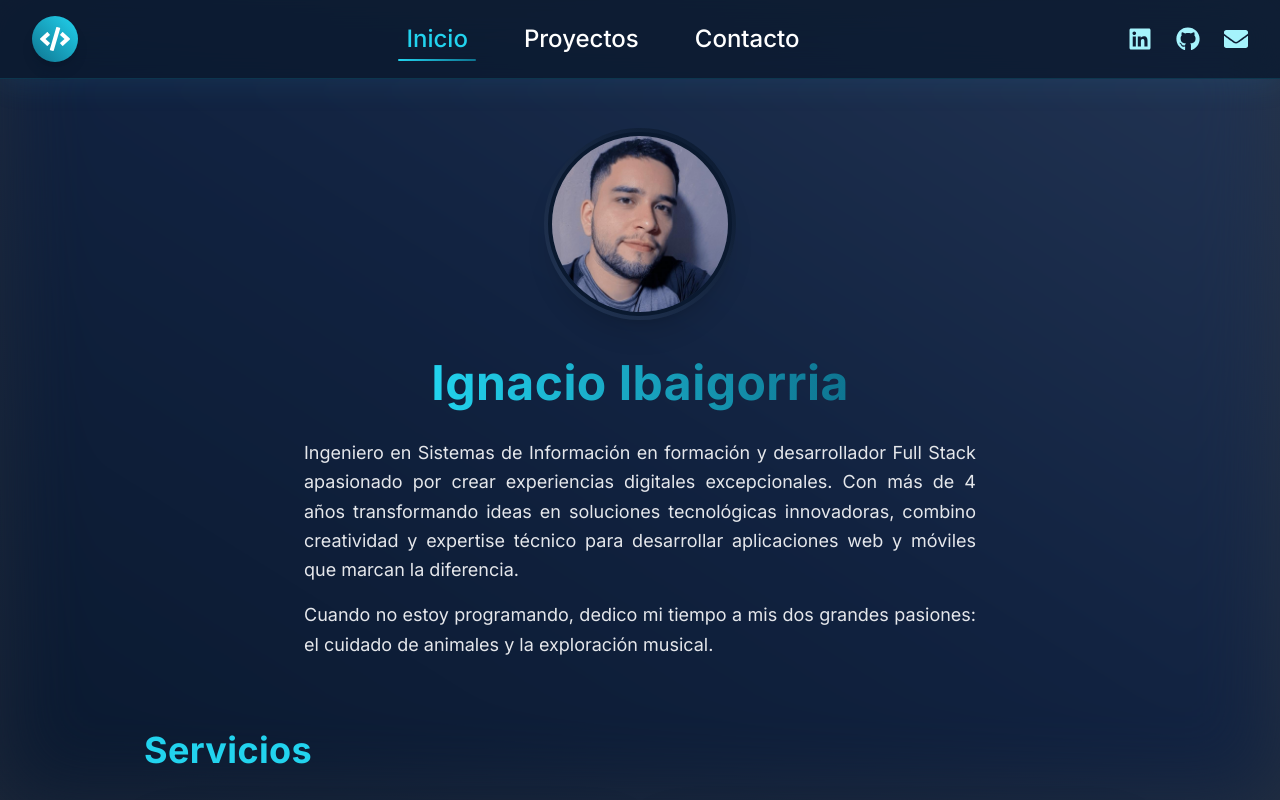
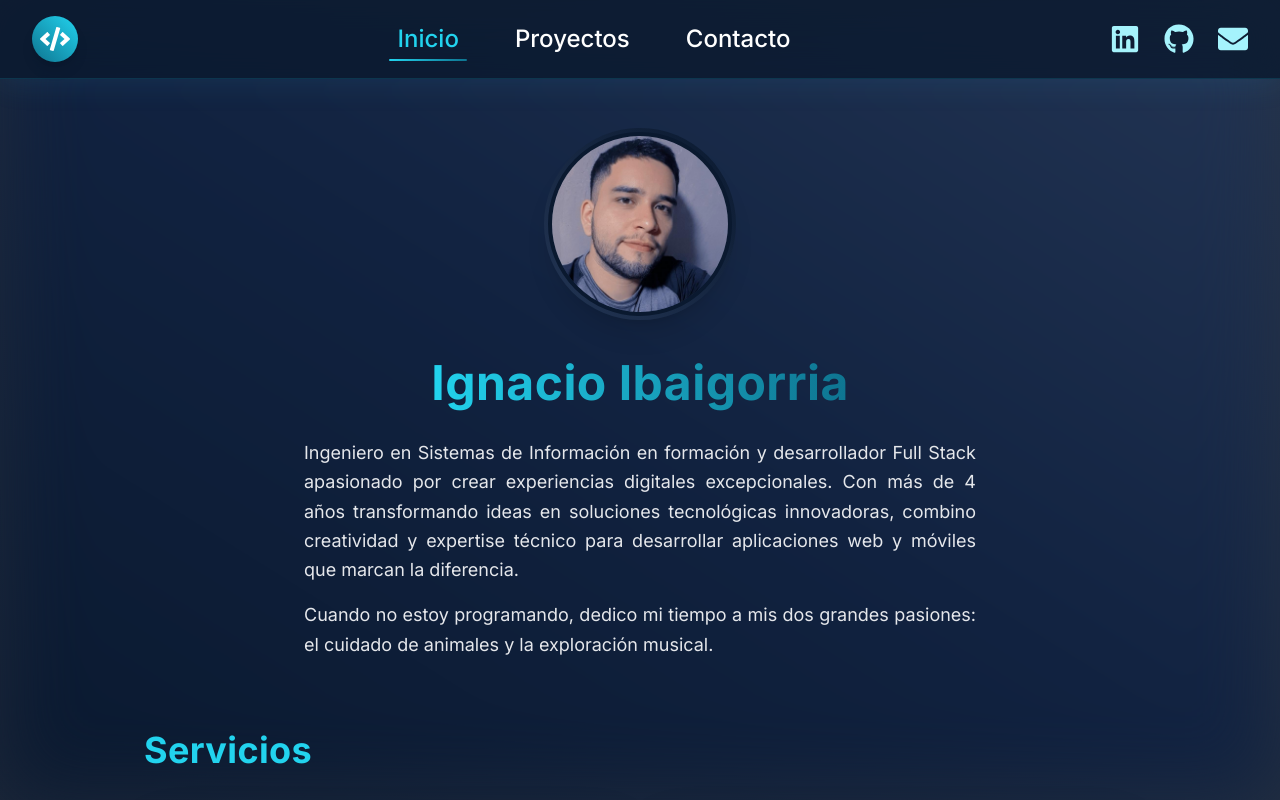
Before and after one commit to IgnacioIbaigorria/portfolio, a React (Create React App) app: page / in a window 1280 px wide. Built offline with nearby package versions, Linux system fonts and the light colour scheme.

Commit message:
Update Header.js

```diff
--- a/src/components/Header.js
+++ b/src/components/Header.js
@@ -95,7 +95,7 @@ const Header = () => {
                 rel="noopener noreferrer"
                 whileHover={{ scale: 1.18, y: -2, color: "#22d3ee", filter: "drop-shadow(0 0 6px #22d3ee)" }}
                 whileTap={{ scale: 0.92 }}
-                className="text-2xl text-cyan-200 hover:text-cyan-400 transition-colors duration-300"
+                className="text-3xl text-cyan-200 hover:text-cyan-400 transition-colors duration-300"
               >
                 <item.icon />
               </motion.a>
```
